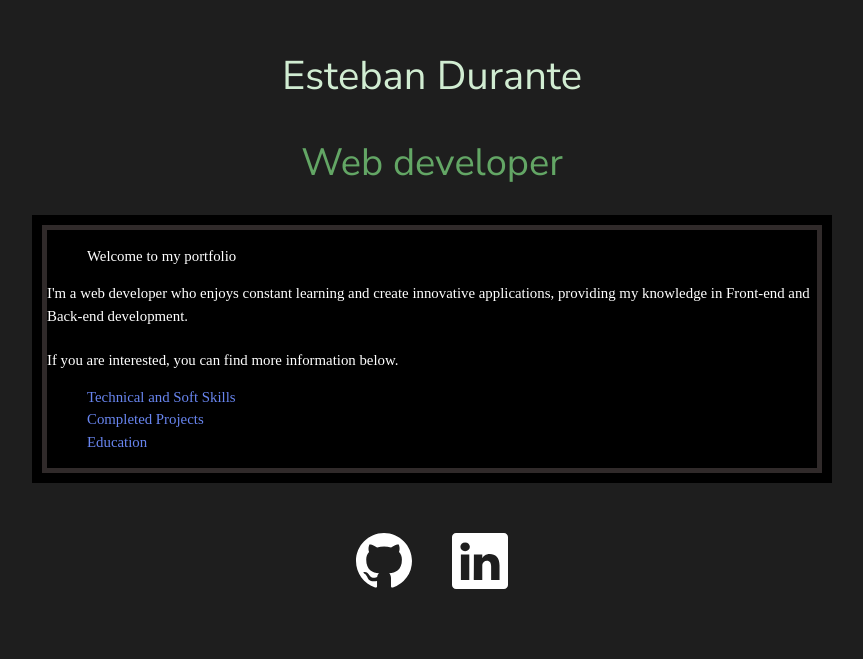
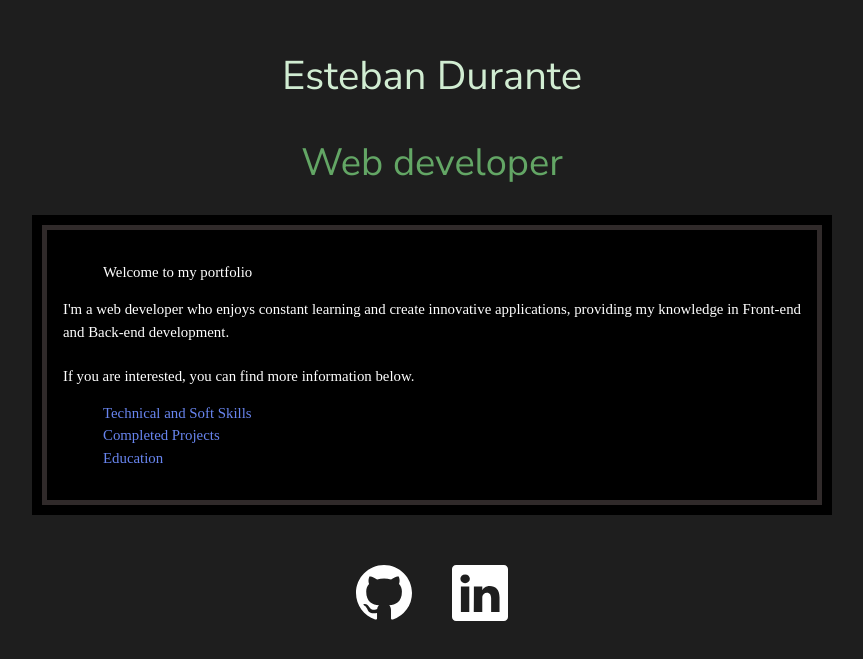
Before and after one commit to Durphan/Portfolio, a React (Vite) app: page / in a window 1280 px wide. Shown: the part 107-766 px from the top of the page, without its empty margins (208-1071 px from the left). Built offline with nearby package versions, Linux system fonts and the light colour scheme; a web font is replaced by a local one.

Commit message:
feat: Added padding to informationBox

```diff
--- a/src/pages/home/components/InformationBox.jsx
+++ b/src/pages/home/components/InformationBox.jsx
@@ -11,6 +11,8 @@ export const InformationBox = () => {
       justifyContent={"center"}
       alignContent={"center"}
       alignItems={"center"}
+      padding={2}
+      textAlign={"justify"}
     >
       <ul>
         <li className="description">Welcome to my portfolio</li>
--- a/src/pages/home/components/header.jsx
+++ b/src/pages/home/components/header.jsx
@@ -15,7 +15,7 @@ export const Header = () => {
         flexWrap={"wrap"}
         width="100%"
         marginBottom="30px"
-        marginTop={isMobile? "50px" : "160px"}
+        marginTop={isMobile? "4px" : "160px"}
         borderRadius="15%"
       >
         <Typography variant="h1" color="#D1EDD2">
```
